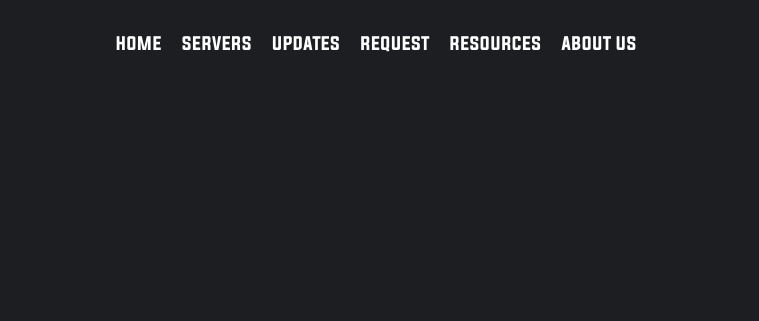
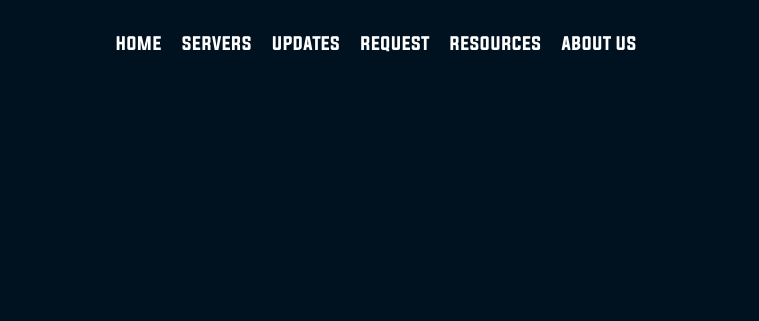
Before and after one commit to Danushka-Madushan/power-of-noobs, a plain HTML site: page index.html in a window 1280 px wide. Shown: the top 321 px of the page, without its empty margins (264-1023 px from the left). Drawn offline with Linux system fonts and the light colour scheme.

Commit message:
update theme.css

```diff
--- a/css/theme.css
+++ b/css/theme.css
@@ -1,5 +1,5 @@
 :root {
-    --bg-black : #1c1e21;
+    --bg-black : #001220;
     --fc-red   : #BC243C;
     --fc-white : #fff;
 }
```
